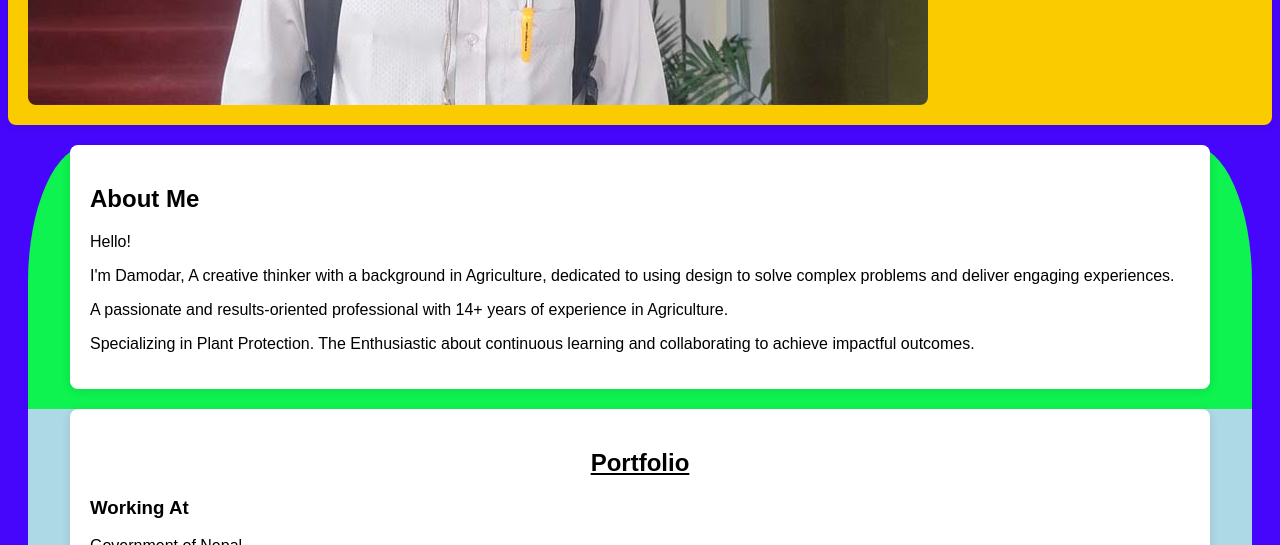
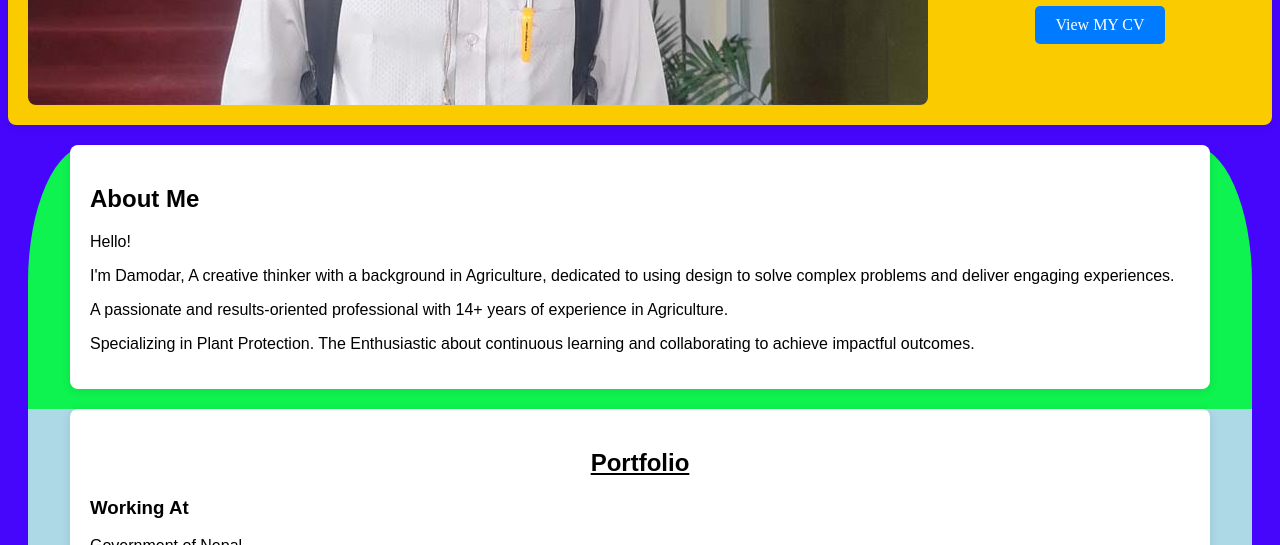
Before and after one commit to damodarpokhrel/web, a plain HTML site: page index.html in a window 1280 px wide. Shown: the part 555-1100 px from the top of the page. Drawn offline with Linux system fonts and the light colour scheme; a script that the page names is missing.

Commit message:
code change

```diff
--- a/index.html
+++ b/index.html
@@ -24,6 +24,10 @@
                     <h3>I'am</h3>
                     <h4>Damodar Pokhrel</h4>
                     <p>Plant Protection Officer</p>
+                    <!-- Add MY CV buttons here -->
+                    <div class="cv-buttons">
+                        <a href="path/to/your-cv.pdf" class="btn" target="_blank">View MY CV</a>
+                    </div>
                 </div>
             </div>
         </section>
--- a/styles.css
+++ b/styles.css
@@ -153,6 +153,29 @@ img {
     unicode-bidi: isolate;
 }
 
+.cv-buttons {
+    margin-top: 20px;
+    justify-self: center;
+
+}
+
+.cv-buttons .btn {
+    display: inline-block;
+    padding: 10px 20px;
+    margin: 5px;
+    background-color: #007bff;
+    color: #fff;
+    text-decoration: none;
+    border-radius: 5px;
+    transition: background-color 0.3s ease;
+
+}
+
+.cv-buttons .btn:hover {
+    background-color: #0056b3;
+    align: center
+}
+
 div {
 
     display: block;
```
Also changed, not shown: 1 other file.
